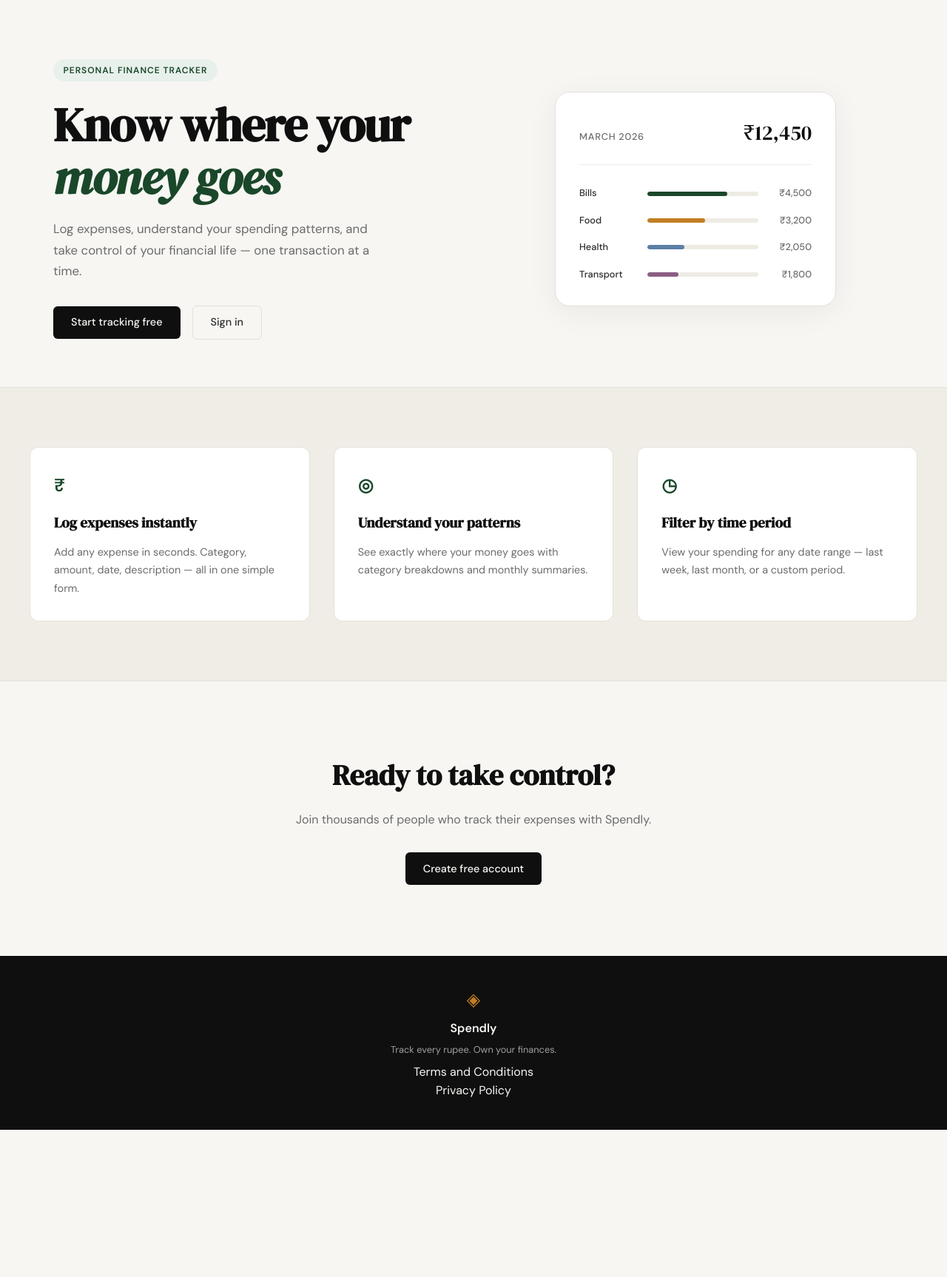
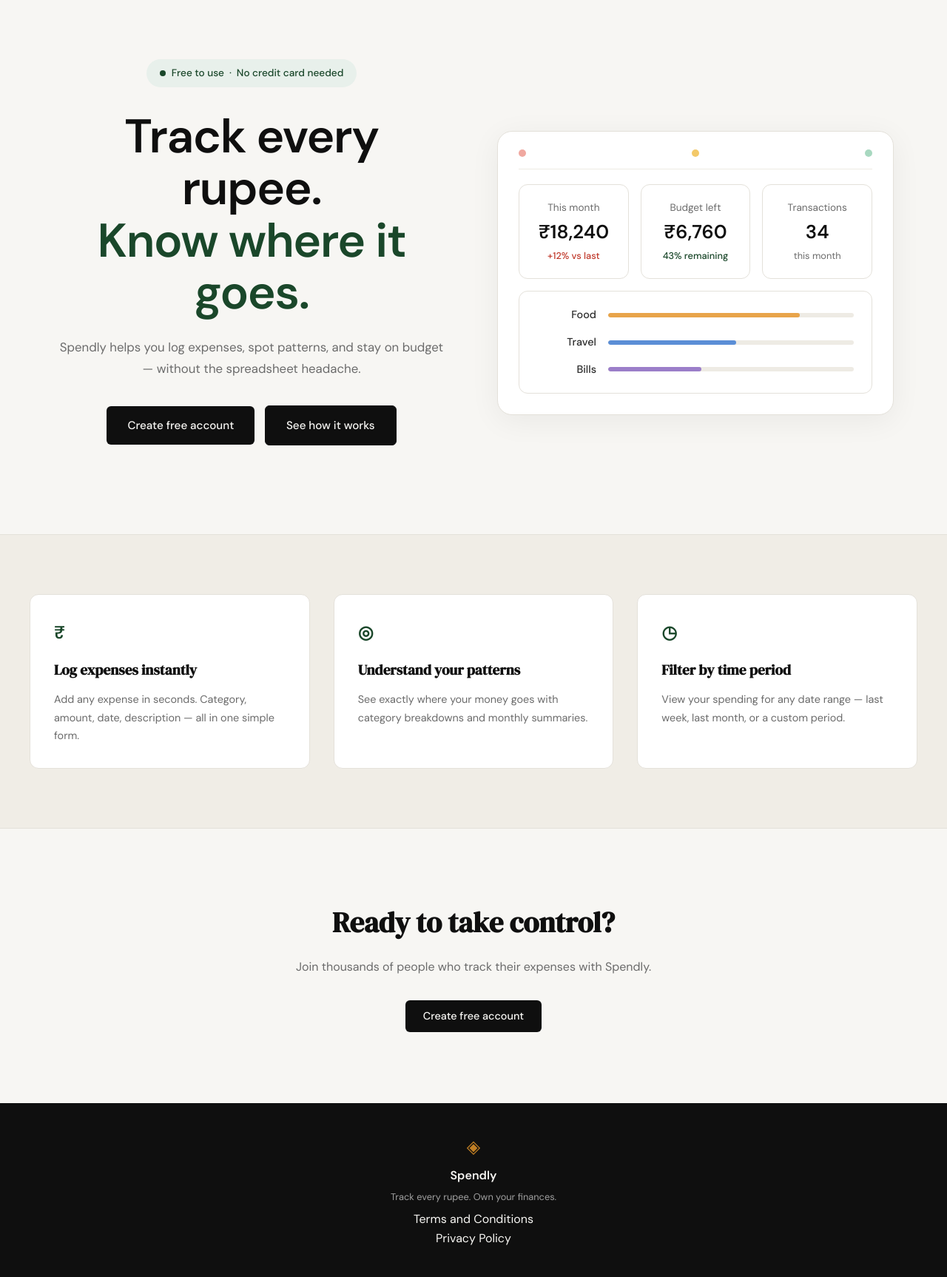
Before and after one commit to Manasi17Patel/spendly, a Flask app: page / in a window 1280 px wide. Shown: the part 61-1787 px from the top of the page at 74% size. Before the commit the page ends 1588 px from the top, so only its background shows below. Run offline with Flask 3, Linux system fonts and the light colour scheme.

Commit message:
landing: redesign hero section to match mockup

```diff
--- /dev/null
+++ b/static/css/landing.css
@@ -0,0 +1,227 @@
+/* ------------------------------------------------------------------ */
+/* Hero — landing page                                                 */
+/* ------------------------------------------------------------------ */
+
+.hero {
+    padding: 5rem 2rem 4rem;
+    max-width: var(--max-width);
+    margin: 0 auto;
+    text-align: center;
+}
+
+.hero-inner {
+    max-width: 760px;
+    margin: 0 auto 3.5rem;
+    display: flex;
+    flex-direction: column;
+    align-items: center;
+}
+
+.hero-badge {
+    display: inline-flex;
+    align-items: center;
+    gap: 0.5rem;
+    background: var(--accent-light);
+    color: var(--accent);
+    font-size: 0.85rem;
+    font-weight: 500;
+    letter-spacing: 0;
+    text-transform: none;
+    padding: 0.5rem 1.1rem;
+    border-radius: 999px;
+    margin-bottom: 2rem;
+}
+
+.hero-badge::before {
+    content: "";
+    width: 8px;
+    height: 8px;
+    border-radius: 50%;
+    background: var(--accent);
+}
+
+.hero-title {
+    font-family: var(--font-body);
+    font-size: clamp(2.5rem, 5vw, 4rem);
+    font-weight: 600;
+    line-height: 1.1;
+    letter-spacing: -0.02em;
+    color: var(--ink);
+    margin-bottom: 1.5rem;
+}
+
+.hero-title .hero-title-accent {
+    display: block;
+    color: var(--accent);
+}
+
+.hero-subtitle {
+    font-size: 1.05rem;
+    color: var(--ink-muted);
+    line-height: 1.7;
+    max-width: 620px;
+    margin: 0 auto 2.25rem;
+}
+
+.hero-actions {
+    display: flex;
+    gap: 0.85rem;
+    align-items: center;
+    justify-content: center;
+}
+
+.hero-visual {
+    display: flex;
+    justify-content: center;
+}
+
+.mock-card {
+    background: var(--paper-card);
+    border: 1px solid var(--border);
+    border-radius: var(--radius-lg);
+    padding: 1.5rem 1.75rem 1.75rem;
+    width: 100%;
+    max-width: 880px;
+    box-shadow: 0 8px 40px rgba(0,0,0,0.06);
+}
+
+.mock-card-header {
+    display: flex;
+    gap: 0.4rem;
+    align-items: center;
+    margin-bottom: 1.25rem;
+    padding-bottom: 1rem;
+    border-bottom: 1px solid var(--border-soft);
+}
+
+.mock-dot {
+    width: 10px;
+    height: 10px;
+    border-radius: 50%;
+    display: inline-block;
+}
+
+.mock-dot-1 { background: #f0a8a0; }
+.mock-dot-2 { background: #f3c969; }
+.mock-dot-3 { background: #a8d8c0; }
+
+.mock-stats {
+    display: grid;
+    grid-template-columns: repeat(3, 1fr);
+    gap: 1rem;
+    margin-bottom: 1rem;
+}
+
+.mock-stat {
+    background: var(--paper-card);
+    border: 1px solid var(--border);
+    border-radius: var(--radius-md);
+    padding: 1.25rem 1.5rem;
+}
+
+.mock-stat-label {
+    font-size: 0.85rem;
+    color: var(--ink-muted);
+    margin-bottom: 0.5rem;
+}
+
+.mock-stat-value {
+    font-family: var(--font-body);
+    font-size: 1.6rem;
+    font-weight: 600;
+    color: var(--ink);
+    line-height: 1.1;
+    margin-bottom: 0.5rem;
+}
+
+.mock-stat-meta {
+    font-size: 0.8rem;
+    font-weight: 500;
+}
+
+.mock-stat-meta--up { color: var(--danger); }
+.mock-stat-meta--good { color: var(--accent); }
+.mock-stat-meta--muted { color: var(--ink-muted); font-weight: 400; }
+
+.mock-bars-card {
+    background: var(--paper-card);
+    border: 1px solid var(--border);
+    border-radius: var(--radius-md);
+    padding: 1.25rem 1.5rem;
+}
+
+.mock-bars { display: flex; flex-direction: column; gap: 0.85rem; }
+
+.mock-bar-row {
+    display: grid;
+    grid-template-columns: 80px 1fr;
+    align-items: center;
+    gap: 1rem;
+}
+
+.mock-cat {
+    font-size: 0.9rem;
+    color: var(--ink-soft);
+    text-align: right;
+}
+
+.mock-bar-track {
+    height: 6px;
+    background: var(--border-soft);
+    border-radius: 999px;
+    overflow: hidden;
+}
+
+.mock-bar {
+    height: 100%;
+    background: var(--accent);
+    border-radius: 999px;
+    transition: width 0.6s ease;
+}
+
+.mock-bar--food { background: #e8a44a; }
+.mock-bar--travel { background: #5b8ed6; }
+.mock-bar--bills { background: #9b7ec9; }
+
+/* ------------------------------------------------------------------ */
+/* Buttons (hero variant)                                              */
+/* ------------------------------------------------------------------ */
+
+.hero .btn-primary {
+    padding: 0.85rem 1.75rem;
+    font-size: 0.95rem;
+    font-weight: 500;
+}
+
+.hero .btn-ghost {
+    padding: 0.85rem 1.75rem;
+    font-size: 0.95rem;
+    font-weight: 500;
+    background: var(--ink);
+    color: var(--paper);
+    border: 1px solid var(--ink);
+}
+
+.hero .btn-ghost:hover {
+    background: var(--accent);
+    color: var(--paper);
+    border-color: var(--accent);
+}
+
+/* ------------------------------------------------------------------ */
+/* Responsive                                                          */
+/* ------------------------------------------------------------------ */
+
+@media (max-width: 900px) {
+    .hero { text-align: center; }
+    .hero-subtitle { max-width: 100%; }
+    .mock-stats { grid-template-columns: 1fr; }
+}
+
+@media (max-width: 600px) {
+    .hero { padding: 3rem 1rem 2rem; }
+    .hero-actions { flex-direction: column; width: 100%; }
+    .hero-actions .btn-primary,
+    .hero-actions .btn-ghost { width: 100%; }
+    .mock-bar-row { grid-template-columns: 60px 1fr; }
+}
--- a/templates/landing.html
+++ b/templates/landing.html
@@ -1,60 +1,73 @@
 {% extends "base.html" %}
 
 {% block title %}Spendly — Track Every Rupee{% endblock %}
+
+{% block head %}
+<link rel="stylesheet" href="{{ url_for('static', filename='css/landing.css') }}">
+{% endblock %}
 
 {% block content %}
 
 <section class="hero">
     <div class="hero-inner">
-        <div class="hero-badge">Personal Finance Tracker</div>
+        <div class="hero-badge">Free to use &nbsp;·&nbsp; No credit card needed</div>
         <h1 class="hero-title">
-            Know where your<br>
-            <em>money goes</em>
+            Track every rupee.
+            <span class="hero-title-accent">Know where it goes.</span>
         </h1>
         <p class="hero-subtitle">
-            Log expenses, understand your spending patterns,
-            and take control of your financial life —
-            one transaction at a time.
+            Spendly helps you log expenses, spot patterns, and stay
+            on budget — without the spreadsheet headache.
         </p>
         <div class="hero-actions">
-            <a href="{{ url_for('register') }}" class="btn-primary">Start tracking free</a>
-            <a href="{{ url_for('login') }}" class="btn-ghost">Sign in</a>
+            <a href="{{ url_for('register') }}" class="btn-primary">Create free account</a>
+            <a href="{{ url_for('login') }}" class="btn-ghost">See how it works</a>
         </div>
     </div>
     <div class="hero-visual">
         <div class="mock-card">
             <div class="mock-card-header">
-                <span class="mock-label">March 2026</span>
-                <span class="mock-total">₹12,450</span>
+                <span class="mock-dot mock-dot-1"></span>
+                <span class="mock-dot mock-dot-2"></span>
+                <span class="mock-dot mock-dot-3"></span>
             </div>
-            <div class="mock-bars">
-                <div class="mock-bar-row">
-                    <span class="mock-cat">Bills</span>
-                    <div class="mock-bar-track">
-                        <div class="mock-bar" style="width: 72%"></div>
+            <div class="mock-stats">
+                <div class="mock-stat">
+                    <div class="mock-stat-label">This month</div>
+                    <div class="mock-stat-value">₹18,240</div>
+                    <div class="mock-stat-meta mock-stat-meta--up">+12% vs last</div>
+                </div>
+                <div class="mock-stat">
+                    <div class="mock-stat-label">Budget left</div>
+                    <div class="mock-stat-value">₹6,760</div>
+                    <div class="mock-stat-meta mock-stat-meta--good">43% remaining</div>
+                </div>
+                <div class="mock-stat">
+                    <div class="mock-stat-label">Transactions</div>
+                    <div class="mock-stat-value">34</div>
+                    <div class="mock-stat-meta mock-stat-meta--muted">this month</div>
+                </div>
+            </div>
+            <div class="mock-bars-card">
+                <div class="mock-bars">
+                    <div class="mock-bar-row">
+                        <span class="mock-cat">Food</span>
+                        <div class="mock-bar-track">
+                            <div class="mock-bar mock-bar--food" style="width: 78%"></div>
+                        </div>
                     </div>
-                    <span class="mock-amt">₹4,500</span>
-                </div>
-                <div class="mock-bar-row">
-                    <span class="mock-cat">Food</span>
-                    <div class="mock-bar-track">
-                        <div class="mock-bar mock-bar-2" style="width: 52%"></div>
+                    <div class="mock-bar-row">
+                        <span class="mock-cat">Travel</span>
+                        <div class="mock-bar-track">
+                            <div class="mock-bar mock-bar--travel" style="width: 52%"></div>
+                        </div>
                     </div>
-                    <span class="mock-amt">₹3,200</span>
-                </div>
-                <div class="mock-bar-row">
-                    <span class="mock-cat">Health</span>
-                    <div class="mock-bar-track">
-                        <div class="mock-bar mock-bar-3" style="width: 33%"></div>
+                    <div class="mock-bar-row">
+                        <span class="mock-cat">Bills</span>
+                        <div class="mock-bar-track">
+                            <div class="mock-bar mock-bar--bills" style="width: 38%"></div>
+                        </div>
                     </div>
-                    <span class="mock-amt">₹2,050</span>
-                </div>
-                <div class="mock-bar-row">
-                    <span class="mock-cat">Transport</span>
-                    <div class="mock-bar-track">
-                        <div class="mock-bar mock-bar-4" style="width: 28%"></div>
-                    </div>
-                    <span class="mock-amt">₹1,800</span>
                 </div>
             </div>
         </div>
```
Also changed, not shown: img.png (added).
